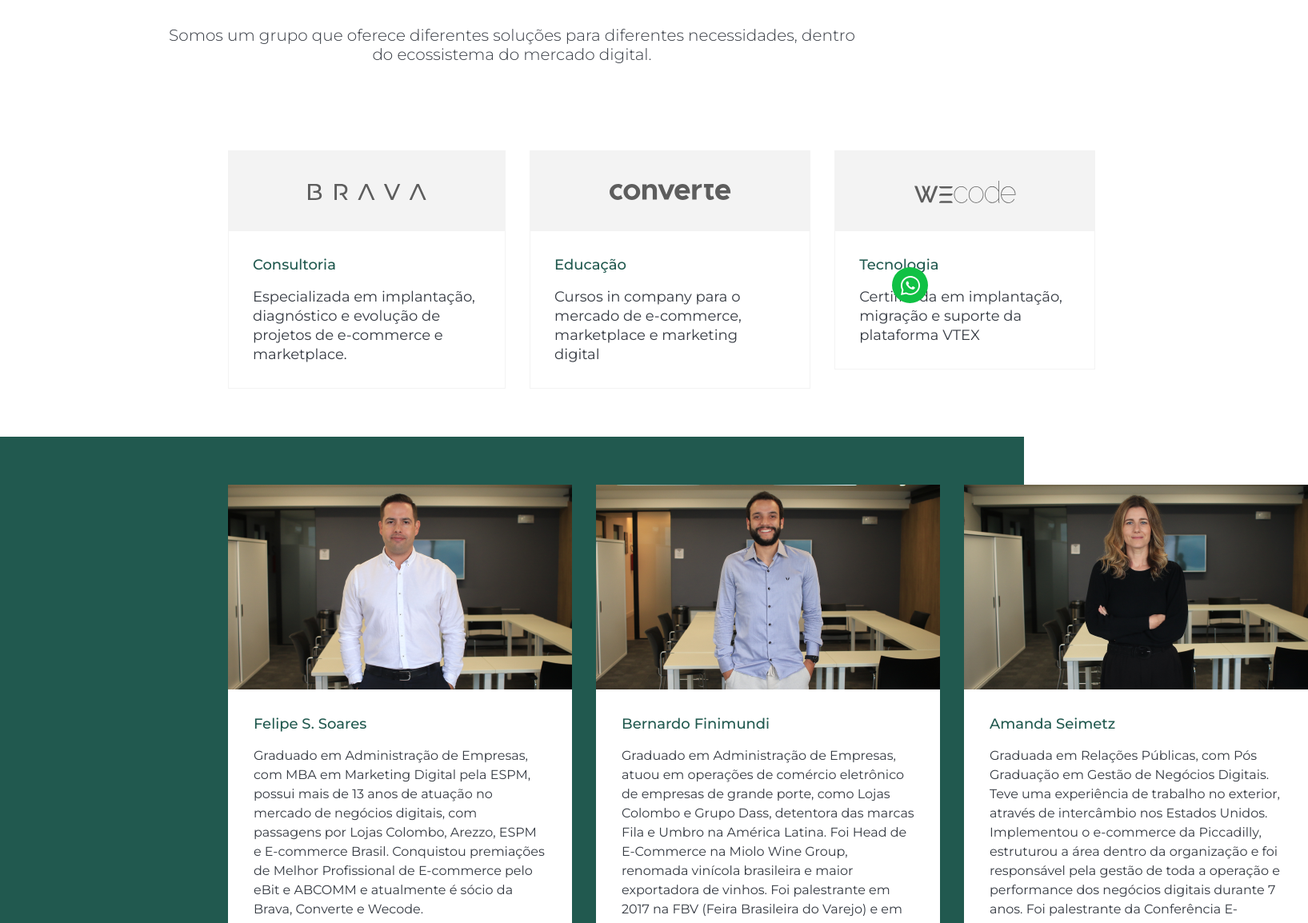
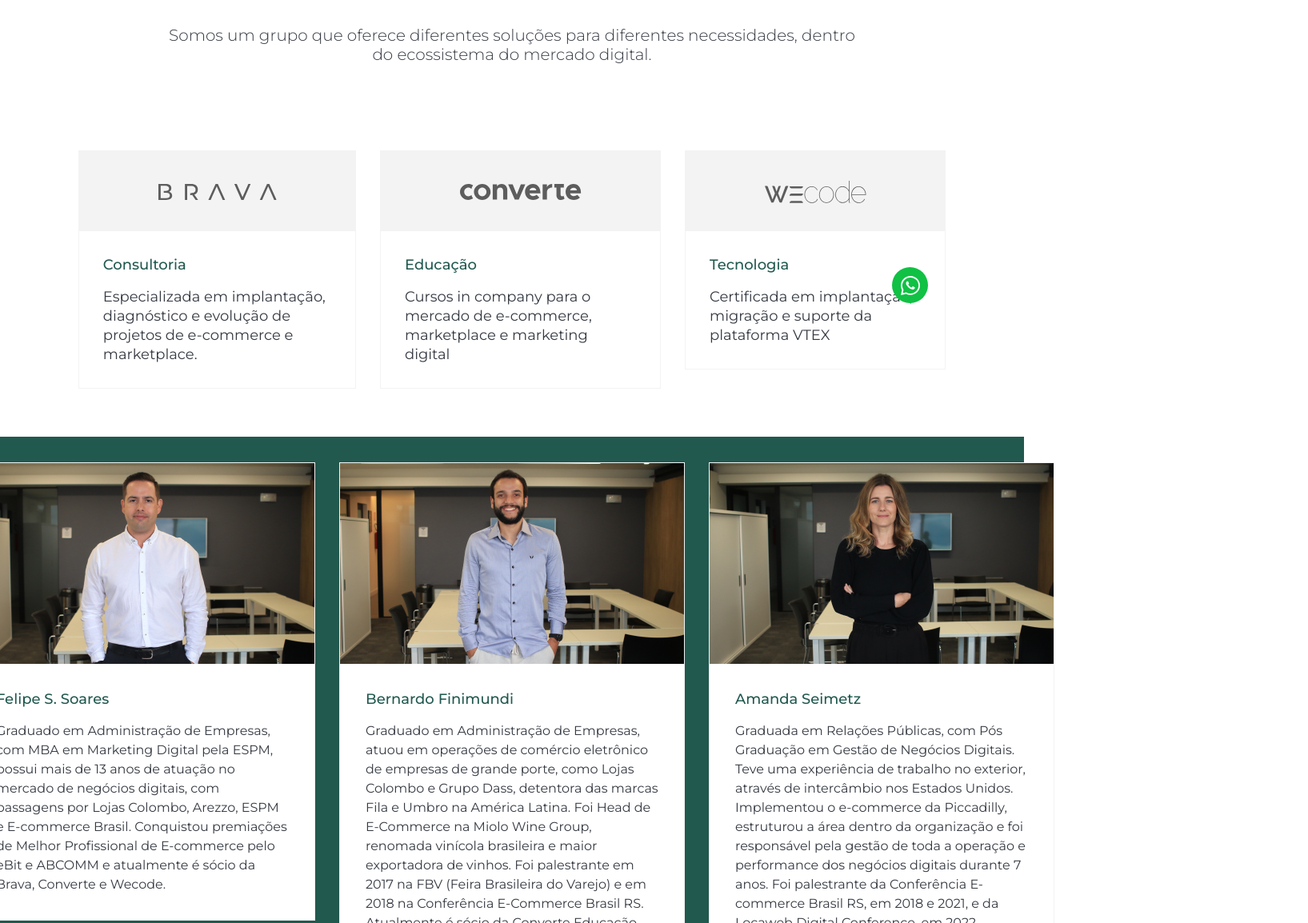
Before and after one commit to ArtthurMagnabosco/siteBrava, a React (Vite) app: page /quem-somos in a window 1280 px wide. Shown: the part 301-1455 px from the top of the page at 80% size, 1635 px wide, since content can reach past the window. Built offline with nearby package versions, Linux system fonts and the light colour scheme.

Commit message:
responsividade

```diff
--- a/src/components/Header/Desk/sass/HeaderDesk.scss
+++ b/src/components/Header/Desk/sass/HeaderDesk.scss
@@ -21,8 +21,9 @@
         backdrop-filter: blur(6px);
         .menu__body-desk{
             display: flex;
+            justify-content: center;
             align-items: flex-start;
-            gap: 2rem;
+            gap: 0.8rem;
 
             .menu__link-desk{
                 text-decoration: none;
@@ -58,7 +59,7 @@
     .menu__body-desk{
         display: flex;
         align-items: flex-start;
-        gap: 2rem;
+        gap: 0.8rem;
 
         .menu__link-desk{
             text-decoration: none;
--- a/src/pages/NossosClientes/Desk/SecaoNossosClientesDesk/sass/style.scss
+++ b/src/pages/NossosClientes/Desk/SecaoNossosClientesDesk/sass/style.scss
@@ -20,7 +20,7 @@
             margin-bottom: 1rem;
             margin-top: 2rem;
             text-align: center;
-            max-width: 50%;
+            max-width: 60%;
             font-size: 3rem
             }
 
@@ -35,7 +35,7 @@
             line-height: 1.5rem;
             font-size: 1.25rem;
             text-align: center;
-            max-width: 46%;
+            max-width: 55%;
 
             }
     }
@@ -43,7 +43,7 @@
     .nossos-clientes__body{
         width: 100%;
         display: flex;
-        padding: 0rem 17.8125rem;
+        padding: 0rem 10%;
         flex-wrap: wrap;
         justify-content: center;
         padding-bottom: 5rem;
@@ -52,11 +52,11 @@
         .logo__clientes{
             display: flex;
             height: 7.5rem;
-            width: 16rem;
+            width: 15rem;
             padding: 0 1.5rem;
             justify-content: center;
             align-items: center;
-            scale: 1.5;
+            scale: 1.4;
 
         }
 
--- a/src/pages/QuemSomos/Desk/Biografias/sass/BiografiaDesk.scss
+++ b/src/pages/QuemSomos/Desk/Biografias/sass/BiografiaDesk.scss
@@ -1,30 +1,49 @@
 @import "../../../../../styles/padroes/padroes.scss";
 
 .biografias__container-desk{
+    // display: flex;
+    // flex-direction: row;
+    // padding: 3.75rem 17.8125rem 5rem 17.8125rem;
+    // align-items: flex-start;
+    // gap: 1.875rem;
+    background: $green;
     display: flex;
-    width: 100%;
-    padding: 3.75rem 17.8125rem 5rem 17.8125rem;
+    flex-direction: row;
+    padding: 2.5% 15% 2.5% 15%;
     align-items: flex-start;
+    justify-content: center;
     gap: 1.875rem;
-    background: $green;
 
     .biografias__body{
+        display: flex;
+        width: 100vw;
+        flex-direction: column;
+        justify-content: center;
+        align-items: flex-start;
+        flex: 1 0 0;
+        border: 1px solid $background;
+
 
         .foto__consultores{
+            display: flex;
+            flex-direction: column;
+            align-items: flex-start;
+            gap: 1rem;
+            align-self: stretch;
             max-width: 26.875rem;
+
         }
 
         .biografias__body__desc{
             margin-top: -5px;
             display: flex;
-            width: 100%;
             padding: 2rem;
             flex-direction: column;
             align-items: flex-start;
             gap: 1rem;
             align-self: stretch;
             background: $white;
-            max-width: 26.875rem;
+
 
 
 
--- a/src/pages/QuemSomos/Desk/SecaoQuemSomos/sass/SecaoQuemSomosDesk.scss
+++ b/src/pages/QuemSomos/Desk/SecaoQuemSomos/sass/SecaoQuemSomosDesk.scss
@@ -6,7 +6,6 @@
     flex-direction: column;
     align-items: center;
     gap: 3rem;
-    align-self: stretch;
 
     .quem-somos__header{
         display: flex;
@@ -40,6 +39,7 @@
         padding: 3.75rem 17.8125rem;
         align-items: flex-start;
         gap: 1.875rem;
+        justify-content: center;
 
         .body__company{
             display: flex;
```
